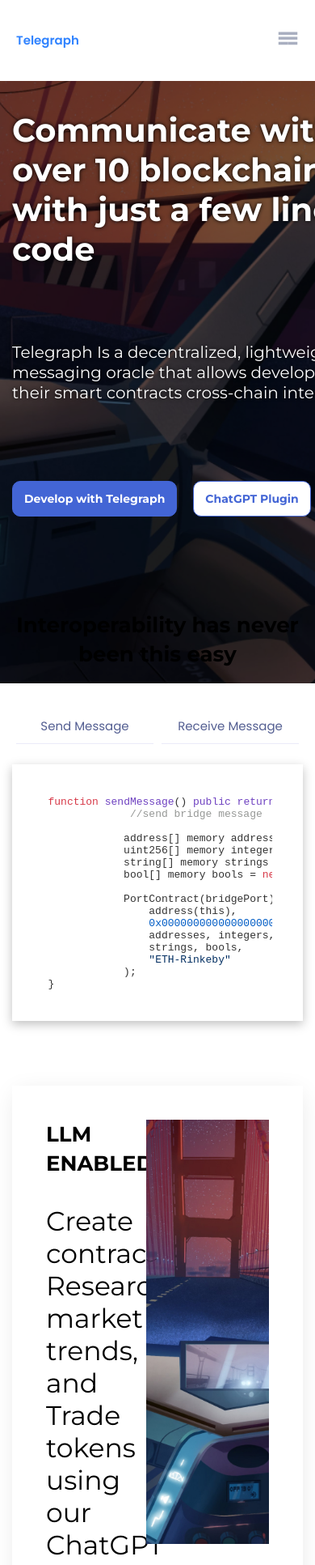
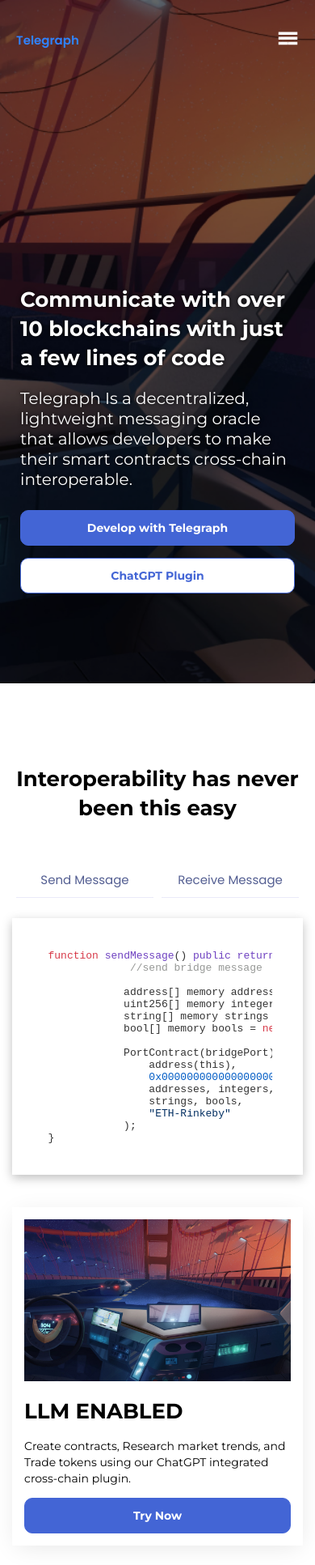
Before and after one commit to geass-zero/Telegraph-FE, a React (Create React App) app: page / in a window 390 px wide. Shown: the top 1933 px of the page at 81% size. Built offline with nearby package versions, Linux system fonts and the light colour scheme.

Commit message:
hamburger updates

```diff
--- a/src/components/Header/hamburger.scss
+++ b/src/components/Header/hamburger.scss
@@ -34,7 +34,7 @@
   ul li {
     list-style: none;
     position: absolute;
-    background: $grey-x2;
+    background: $white;
     width: 100%;
     height: 10px;
     transform: translateY(-50%);
--- a/src/components/Header/styles.scss
+++ b/src/components/Header/styles.scss
@@ -13,7 +13,7 @@
     font-family: 'Poppins', sans-serif;
     padding-left: 25px;
     padding-right: 25px;
-    transition: height 0.4s, box-shadow 0.8s;
+    transition: height 0.4s, box-shadow 0.8s, background 0.5s;
     box-shadow: 0px 0px 15px rgba(51, 51, 51, 0);
 
     &.scrolled_header {
@@ -82,7 +82,16 @@
 @media screen and (max-width: $breakpoint-sm) {
   body {
     header {
+      background-color: transparent;
       padding: 0 20px;
+
+      &.scrolled_header {
+        background-color: $white;
+
+        .hamburger ul li {
+          background-color: $grey-dark;
+        }
+      }
 
       &::before {
         @include pseudo-abs();
--- a/src/pages/Home/styles.scss
+++ b/src/pages/Home/styles.scss
@@ -288,7 +288,7 @@
   }
 
   .versatile_bridge_wrap {
-    margin-top: 60px;
+    margin-top: 0px;
     padding-bottom: 40px;
 
     .plans_wrap {
@@ -347,10 +347,42 @@
       }
 
       .content_wrap {
-        min-height: auto;
+        min-height: 100vh;
+        flex-wrap: wrap;
 
         .detail_content {
-          min-height: calc(100vh - 270px);
+          min-height: auto;
+          flex-wrap: wrap;
+          width: 100%;
+          align-items: flex-start;
+          padding: 0 10px;
+          padding-top: 40px;
+
+          h1,
+          h2 {
+            max-width: 100%;
+          }
+
+          h1 {
+            font-size: 26px;
+            line-height: 36px;
+          }
+
+          .buttons_wrap {
+            display: flex;
+            flex-direction: column;
+            gap: 15px;
+            width: 100%;
+
+            button {
+              width: 100%;
+              margin-right: 0 !important;
+              max-width: 100%;
+            }
+            a {
+              width: 100% !important;
+            }
+          }
         }
 
         .claim_box_wrap {
@@ -372,6 +404,8 @@
     }
 
     .interoperability_wrap {
+      margin-top: 0px;
+
       .content_wrap {
         .detail_wrap {
           @include flex-column();
@@ -397,6 +431,60 @@
       }
     }
 
+    .basic_information {
+      padding-top: 40px;
+
+      .content_wrap {
+        &.circle_orange:before {
+          width: 350px;
+          height: 350px;
+          bottom: -100px;
+        }
+
+        .text_image_box {
+          padding: 15px;
+          flex-direction: column;
+
+          .details {
+            width: 100%;
+            order: 2;
+
+            p {
+              font-size: 14px;
+              line-height: 20px;
+            }
+
+            button {
+              width: 100%;
+            }
+          }
+
+          .image {
+            order: 1;
+            margin-bottom: 15px;
+            width: 100%;
+
+            img {
+              min-height: 200px;
+            }
+          }
+        }
+      }
+    }
+
+    .mined_tokens {
+      margin-top: 120px;
+
+      .content_wrap {
+        .mined_box {
+          .description {
+            font-size: 14px;
+            line-height: 24px;
+          }
+        }
+      }
+    }
+
     .global_community {
       padding-bottom: 50px;
       padding-top: 30px;
```
